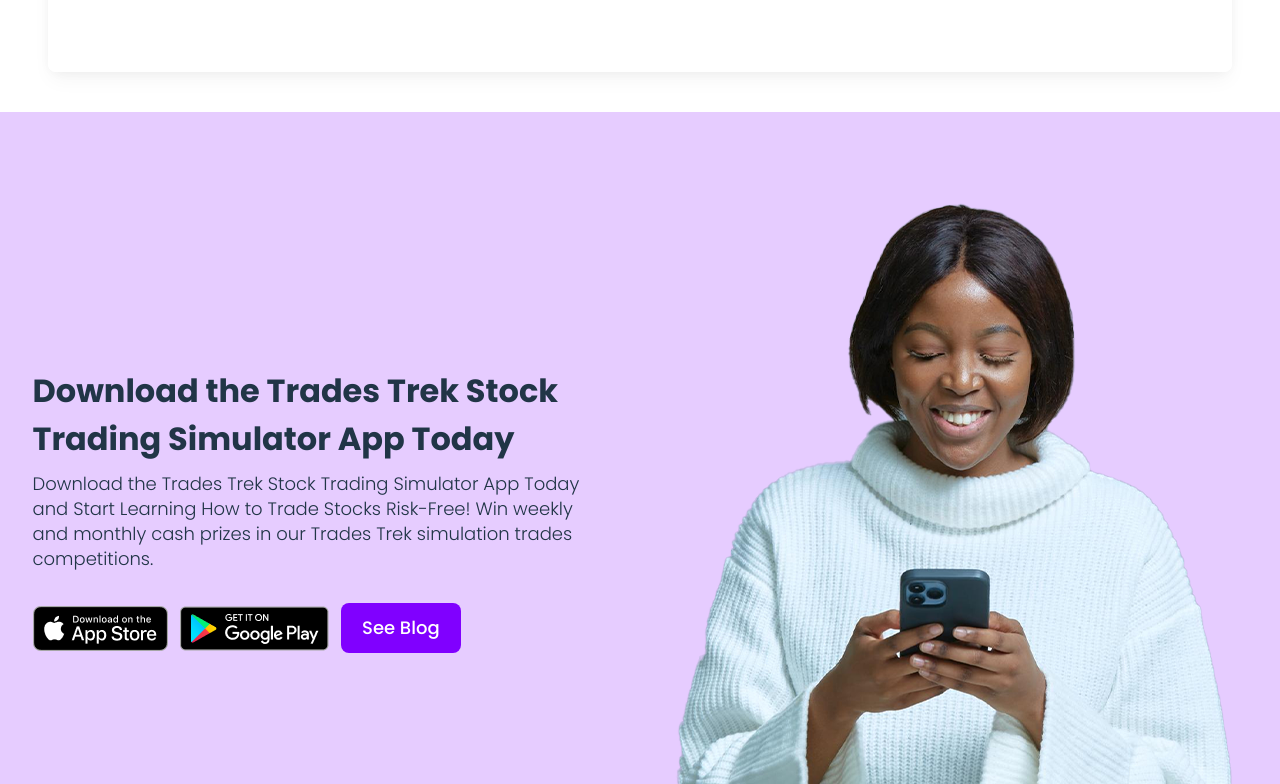
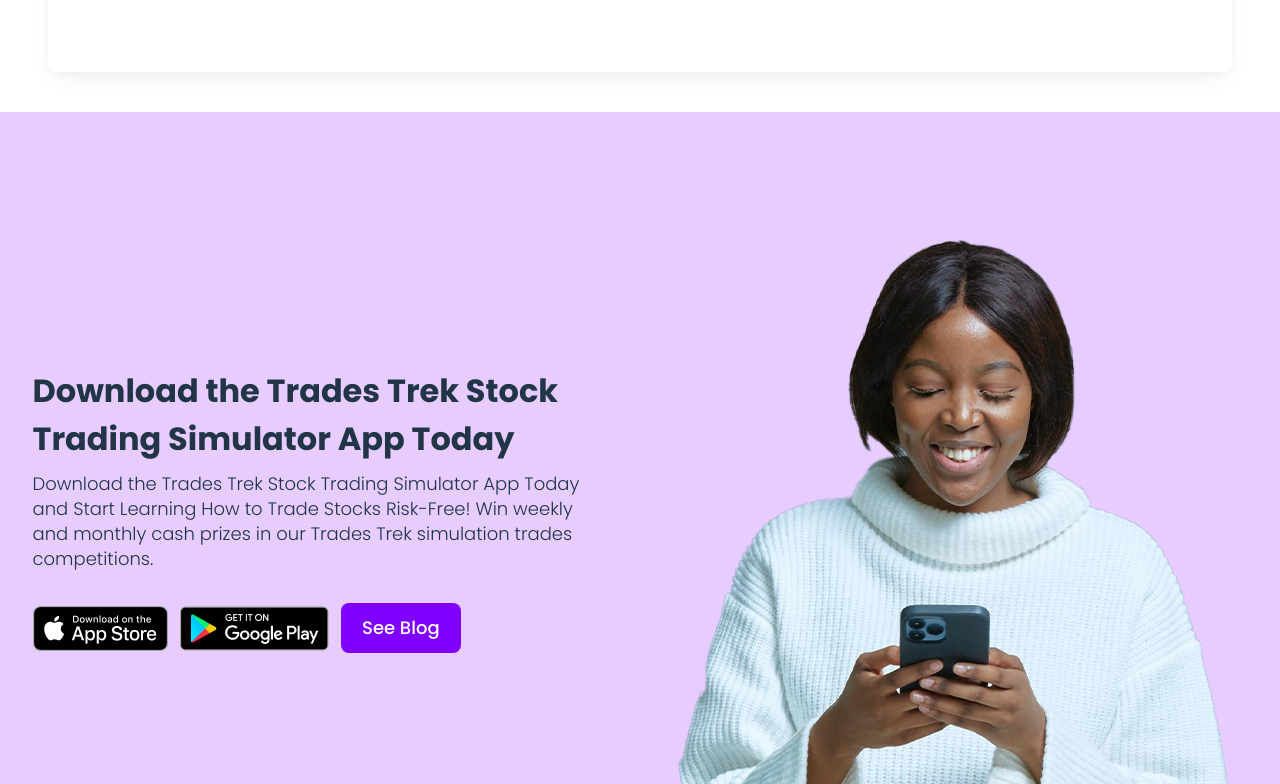
Before and after one commit to Trades-Trek/landing-page, a Next.js app: page / in a window 1280 px wide. Shown: the part 4276-5060 px from the top of the page. Built offline with nearby package versions, Linux system fonts and the light colour scheme; no server answers.

Commit message:
fixed the Illustrate img in the footer

```diff
--- a/src/components/Footer/index.jsx
+++ b/src/components/Footer/index.jsx
@@ -51,7 +51,7 @@ const Footer = () => {
           <br /><br />
 
         </div>
-        <div className="flex justify-center md:block">
+        <div className="flex justify-center md:block translate-y-7 md:translate-y-9">
           <img src={Illustrate.src} alt="illustration of a girl" />
         </div>
       </div>
```
